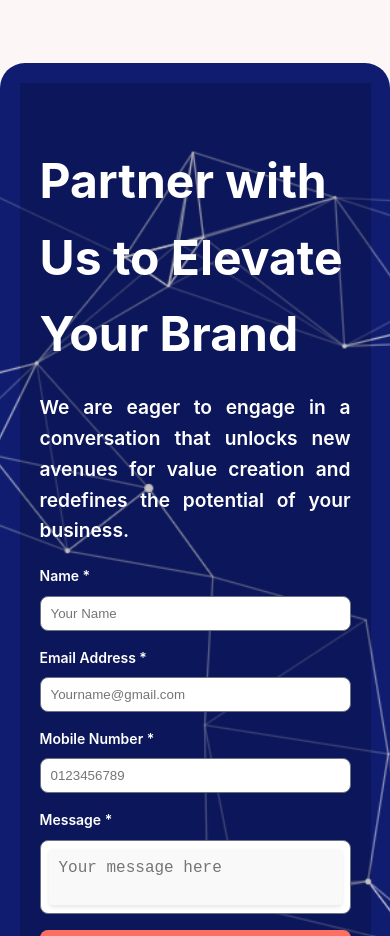
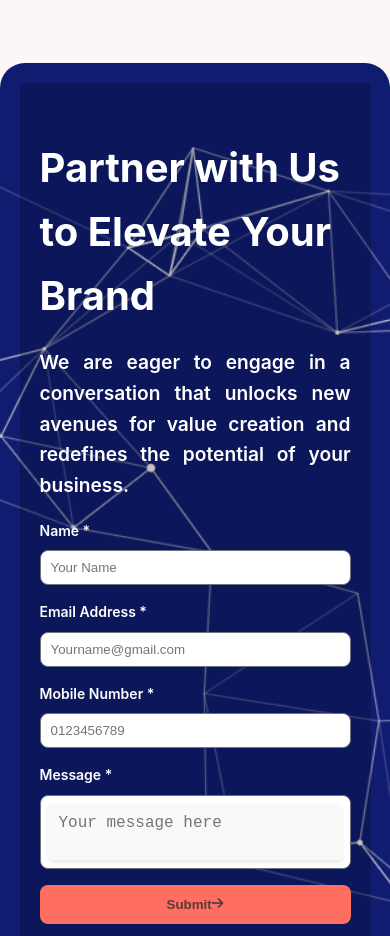
Before and after one commit to Akashakash005/innovators, a React (Create React App) app: page / in a window 390 px wide. Shown: the part 2220-3156 px from the top of the page. Built offline with nearby package versions, Linux system fonts and the light colour scheme.

Commit message:
mobile effects 2

```diff
--- a/src/App.css
+++ b/src/App.css
@@ -486,7 +486,7 @@ color: whitesmoke;
 
   /* Expanded state on click */
   .service-card.expanded {
-    max-height:700px; /* Expanded state height */
+    min-height:600px; /* Expanded state height */
     background: url("../public/images/background_color.jpg") no-repeat center center / cover; /* Background on expanded */
   }
 
@@ -701,6 +701,9 @@ textarea:focus {
   max-width: 90%;
 }
 
+.heading{
+  font-size: 2.5rem;
+}
   .content-wrapper {
     flex-direction: column; /* Stack content vertically */
   padding: 20px;
```
